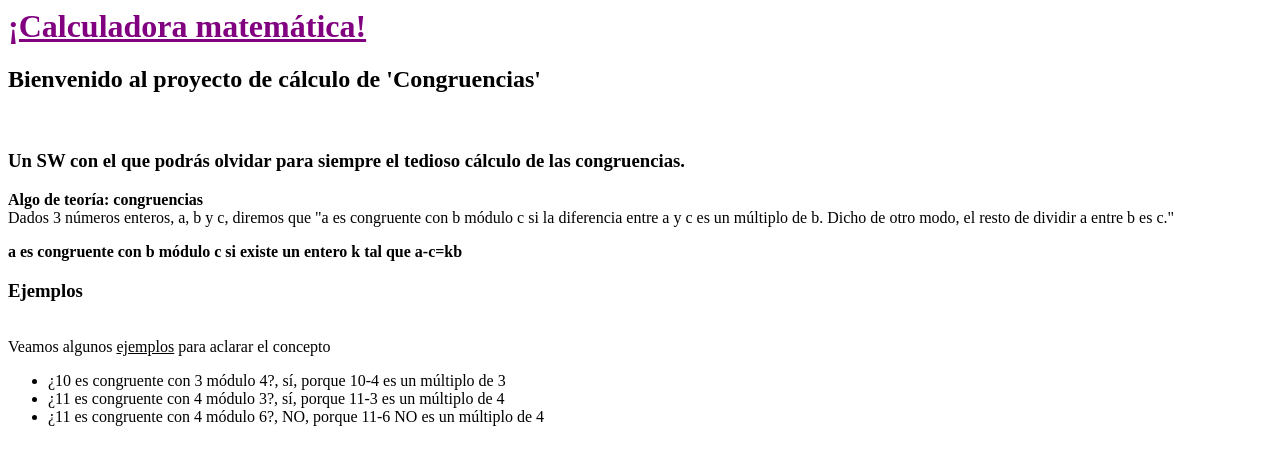
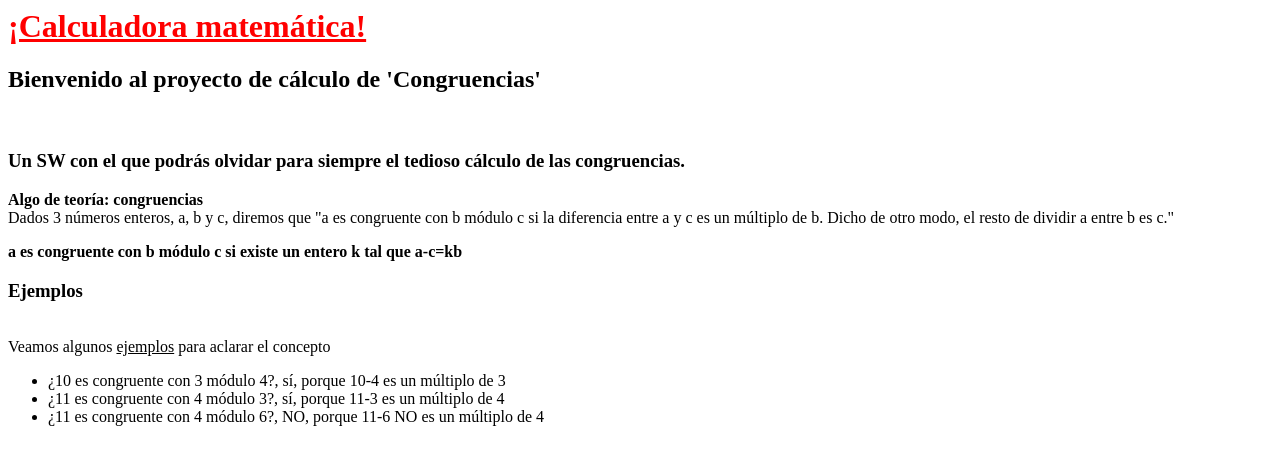
Before and after one commit to ahortalq/tutorial, a plain HTML site: page src/index.html in a window 1280 px wide. Drawn offline with Linux system fonts and the light colour scheme.

Commit message:
VA-85 Cambio de color en el titulo de la aplicacion a rojo

```diff
--- a/src/index.html
+++ b/src/index.html
@@ -4,7 +4,7 @@
     <title>Calculadora matemática</title>
   </head>
   <body>
-    <h1><font color="purple"><u>¡Calculadora matemática!</u></font></h1><P>
+    <h1><font color="red"><u>¡Calculadora matemática!</u></font></h1><P>
     <h2>Bienvenido al proyecto de cálculo de 'Congruencias'</h2><br>
     <h3>Un SW con el que podrás olvidar para siempre el tedioso cálculo de las congruencias.</h3><P>
     <b>Algo de teoría: congruencias</b><br>
```
